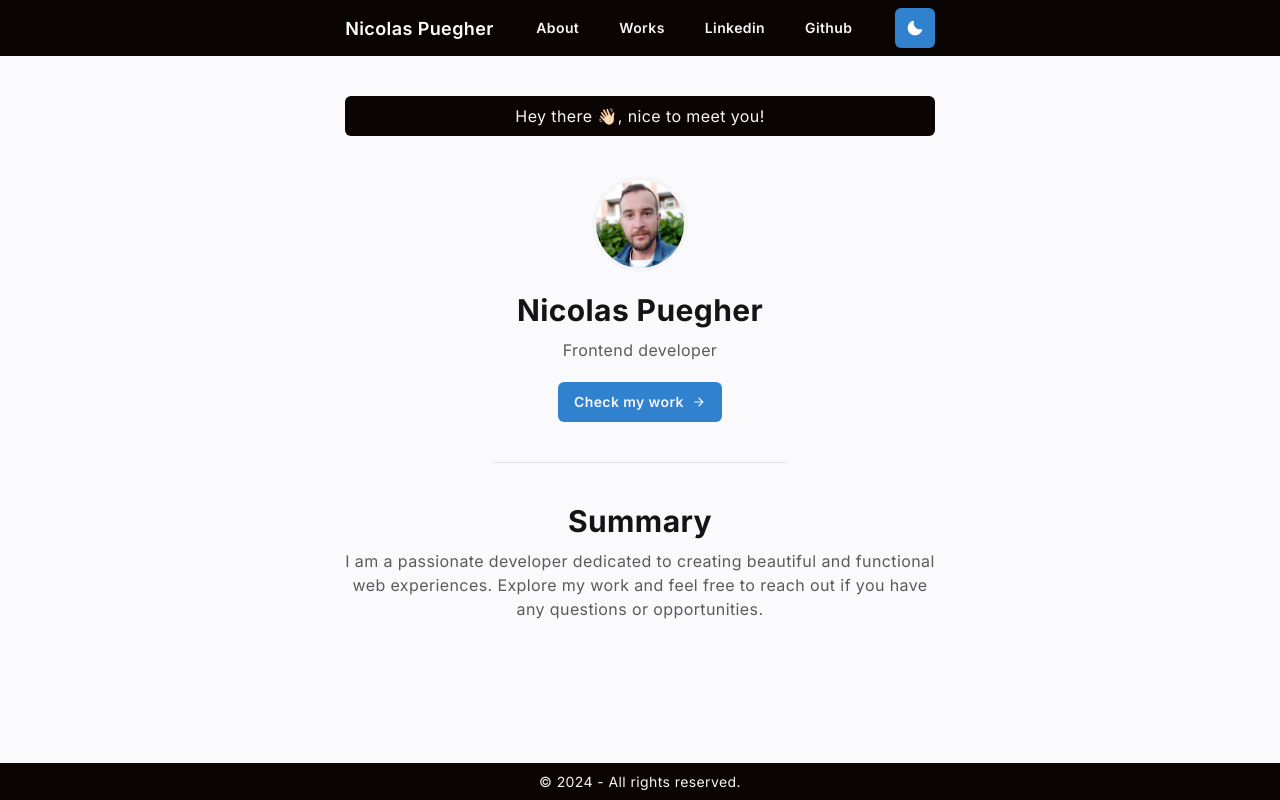
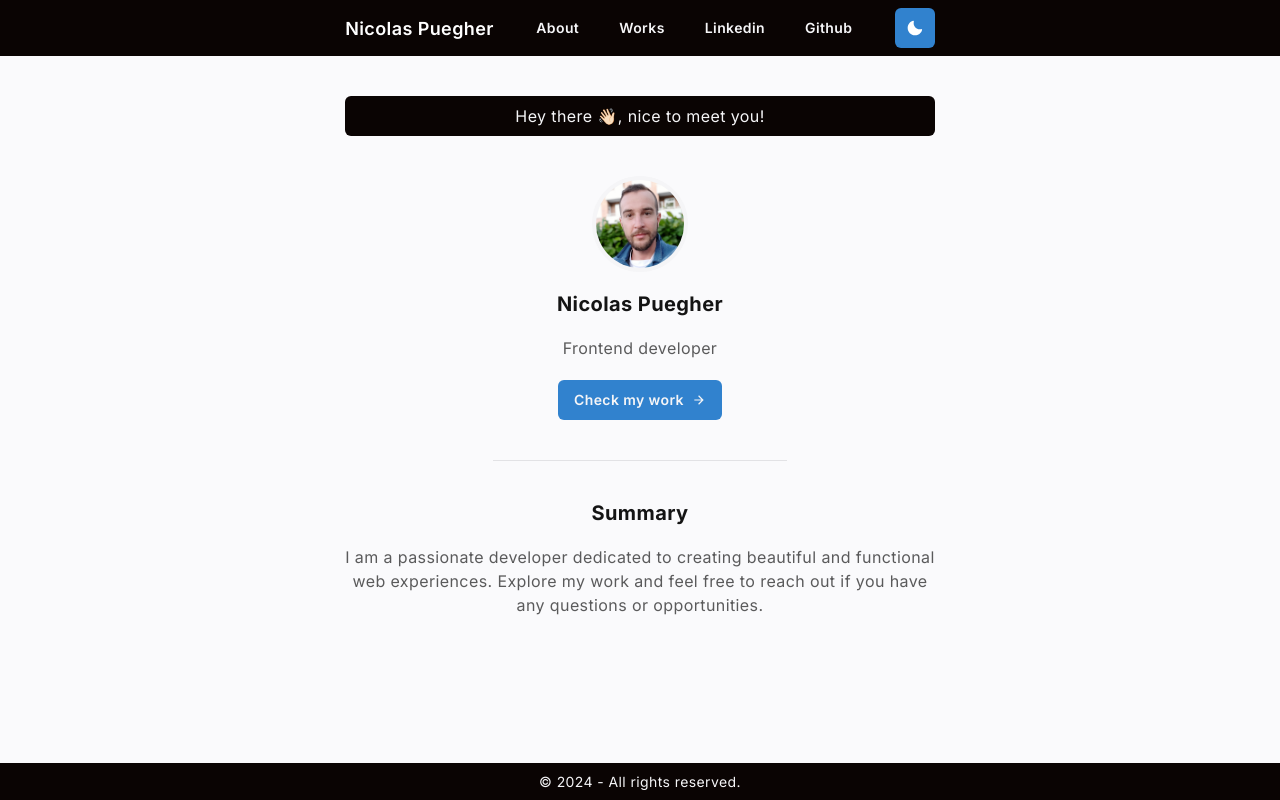
Before and after one commit to nicoPuegher/portfolio, a React (Vite) app: page / in a window 1280 px wide. Built offline with nearby package versions, Linux system fonts and the light colour scheme.

Commit message:
Change size for heading and allow more props in custom-section ui component for desktop view

```diff
--- a/src/components/ui/custom-section.jsx
+++ b/src/components/ui/custom-section.jsx
@@ -11,9 +11,10 @@ export default function CustomSection({
 	title,
 	badge = null,
 	children,
+	...props
 }) {
 	const as = customVariant === 'h2' ? 'h2' : 'h3';
-	const size = customVariant === 'h2' ? 'lg' : 'md';
+	const size = customVariant === 'h2' ? 'md' : 'sm';
 
 	return (
 		<Box as="section" textAlign="center">
@@ -21,11 +22,12 @@ export default function CustomSection({
 			<Heading
 				as={as}
 				size={size}
-				mb={2.5}
+				mb={5}
 				color={useColorModeValue(
 					light.text_dark_heading,
 					dark.text_dark_heading,
 				)}
+				{...props}
 			>
 				{title}
 			</Heading>
```
